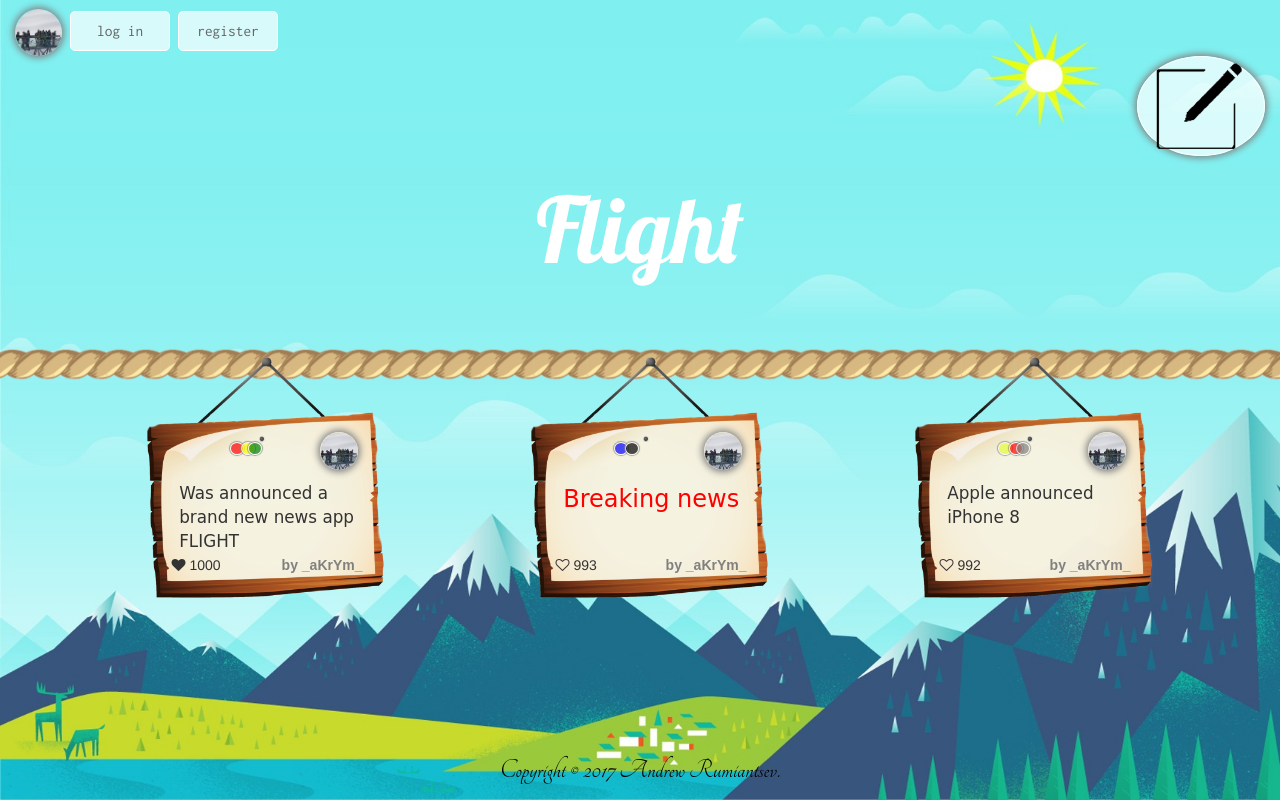
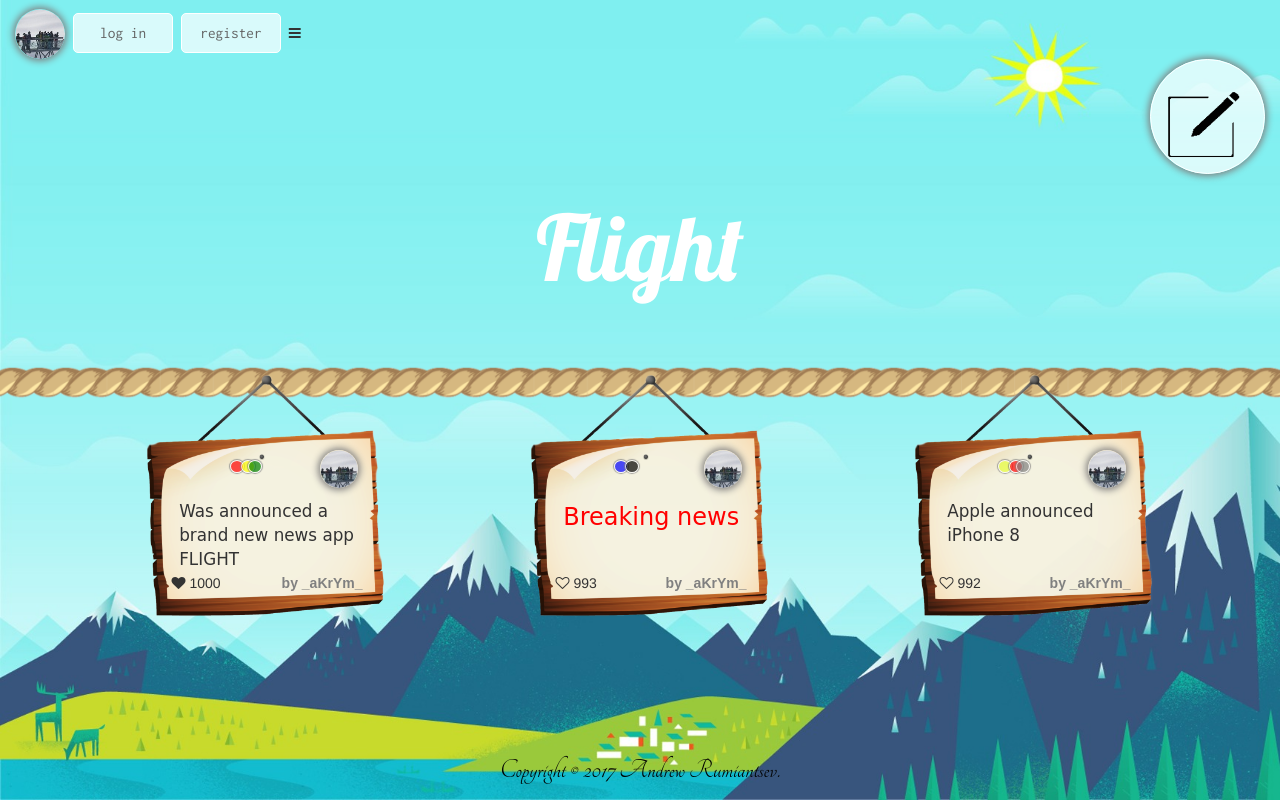
Before and after one commit to akrum/Flight, a plain HTML site: page index.html in a window 1280 px wide. Drawn offline with nearby package versions, Linux system fonts and the light colour scheme; a web font is replaced by a local one.

Commit message:
Some minor fixes
(nevertheless needs some major interface adds)

```diff
--- a/index.html
+++ b/index.html
@@ -20,6 +20,7 @@
         <img src="loginPicture.png" class="userPicture">
         <button class="ghost-button-rounded-corners" style="margin-left: 4px">log in</button>
         <button class="ghost-button-rounded-corners " style="margin-left: 4px">register</button>
+        <i class="fa fa-bars" style="margin-left: 4px" aria-hidden="true"></i>
     </div>
     <div align="right">
         <button class="ghost-button-fully-rounded"><img src="composeButtonChanged.png" class="composeImage"
--- a/styles.css
+++ b/styles.css
@@ -44,10 +44,9 @@
 
     .ghost-button-fully-rounded {
         display: inline-block;
-        width: 10vw;
-        /*height: 14vh;*/
-        /*padding-bottom: 10%;*/
-        /*padding: 8px;*/
+        width: 9vw;
+        height: 9vw;
+        left: 70%;
         color: rgb(100, 100, 100);
         border: 1px solid #fff;
         border-radius: 100%;
@@ -70,8 +69,8 @@
         position: relative;
         left: 3%;
         top: 7%;
-        width: 90%;
-        height: 70%;
+        width: 85%;
+        height: 65%;
         alignment: center;
     }
 
```
